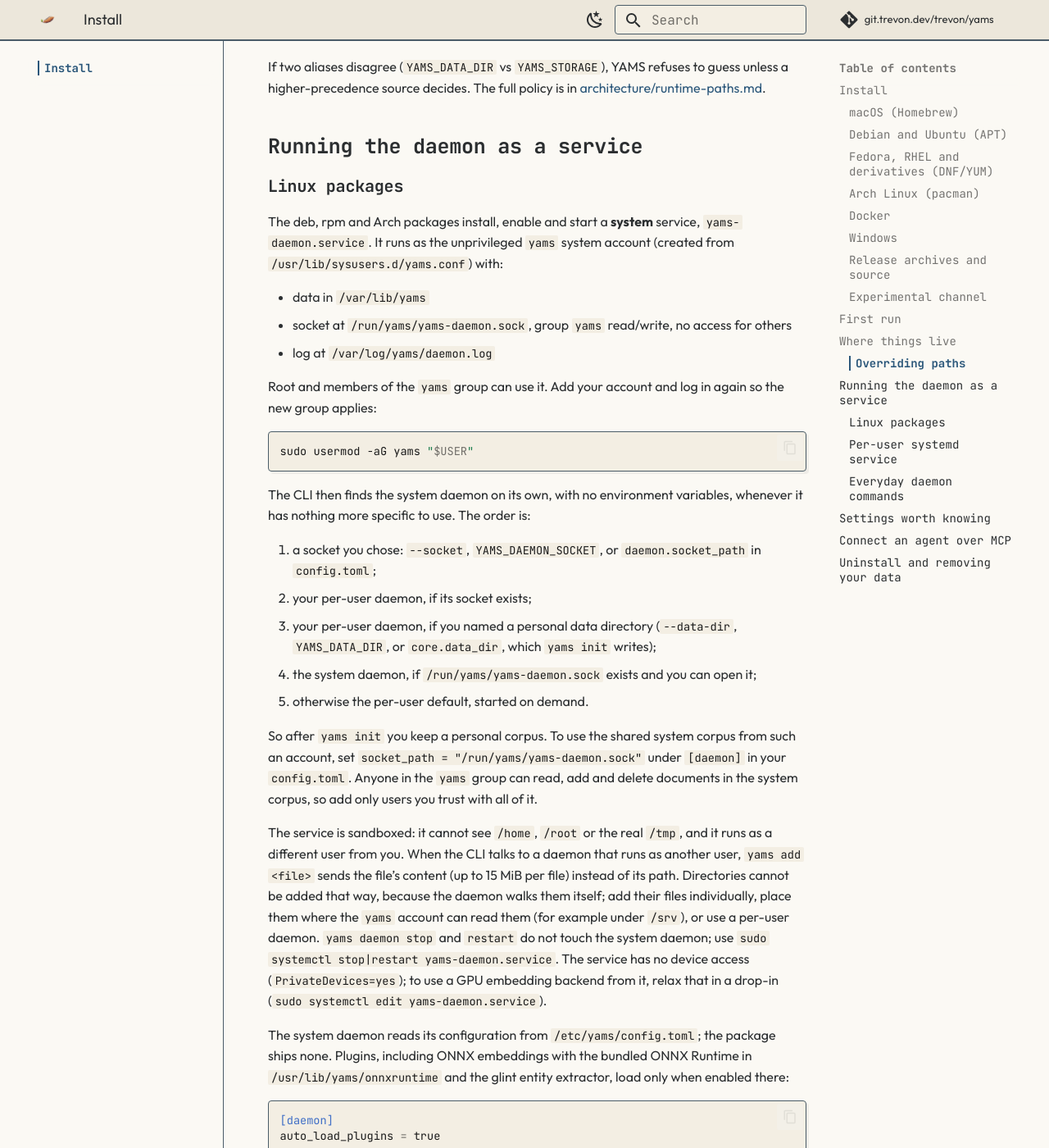
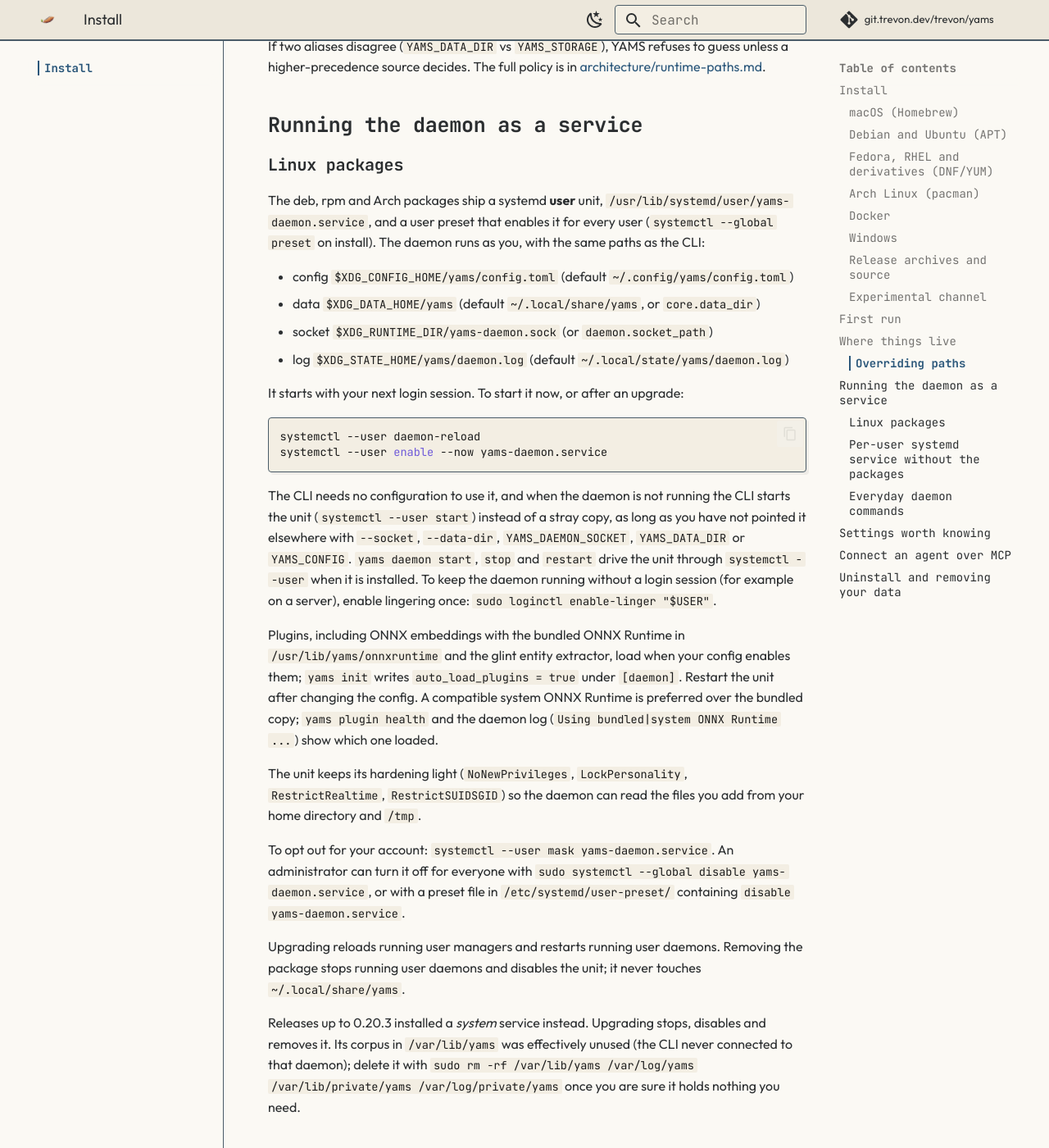
Before and after one commit to trvon/yams, an MkDocs documentation site: the page built from docs/install.md, in a window 1280 px wide and 1400 px high, scrolled down 4143 px. Shown: the whole window at 82% size. Built offline with MkDocs 1.6.1 and Material for MkDocs 9.7.7, drawn with Linux system fonts in a browser that asks for light colours; some of the changed text lies outside the part shown.

Commit message:
feat(packaging): ship the daemon as a systemd user unit
The service is now user-bound: each user runs their own daemon with
their own config ($XDG_CONFIG_HOME/yams/config.toml), corpus
($XDG_DATA_HOME/yams) and socket ($XDG_RUNTIME_DIR/yams-daemon.sock),
which is exactly what the CLI already resolves. The system service, its
yams account/group, the group socket and the /etc/yams/config.toml
configuration go away.

- Unit: /usr/lib/systemd/user/yams-daemon.service runs
  `yams-daemon --foreground` with default path resolution,
  Restart=on-failure, WantedBy=default.target, and light hardening
  (NoNewPrivileges, LockPersonality, RestrictRealtime, RestrictSUIDSGID,
  native syscalls only). No ProtectHome/PrivateTmp: the daemon reads the
  files its user adds.
- Enablement: /usr/lib/systemd/user-preset/80-yams.preset plus
  `systemctl --global preset` on first install (and on upgrade from a
  release with the system unit), so the unit starts with every user's
  next session; administrators override with a user preset or
  `systemctl --global disable`, and later upgrades keep that choice.
  Package scripts never start per-user instances: they reload running
  user managers, try-restart running user daemons on upgrade and stop
  them on removal (`systemctl --user` via runuser per /run/user/<uid>),
  then `systemctl --global disable` on removal.
- Migration from 0.20.x and the system-service design: deb preinst, rpm
  %pre and Arch pre_upgrade stop and disable the old system unit while
  its file is still installed (deb also purges deb-systemd-helper
  state). /var/lib/yams, the old system corpus that the CLI never
  reached, is left alone and documented; user corpora are never
  touched.
- The sysusers entry, account creation and the deb's passwd and
  init-system-helpers dependencies are dropped; the deb purge no longer
  deletes /var/lib/yams.
- Install paths move to lib/systemd/user and lib/systemd/user-preset in
  meson, the Arch stage/PKGBUILD and the install-surface policy.
- docs/install.md: the user service, enabling it now
  (`systemctl --user enable --now`), lingering, plugins via the user's
  config, opting out, upgrade and removal behaviour, and the 0.20.3
  leftover.

Signed-off-by: trvon <me@trevon.dev>

````diff
--- a/docs/install.md
+++ b/docs/install.md
@@ -151,9 +151,7 @@ Highest precedence first:
   `YAMS_DATA_DIR` (or the older `YAMS_STORAGE`), then the default. A data
   directory set in `config.toml` wins over the environment variables.
 - **Daemon socket:** `--socket`, then `YAMS_DAEMON_SOCKET`, then
-  `daemon.socket_path` in `config.toml`, then the default. Clients (not the
-  daemon) may use the packaged system daemon's socket instead of the default;
-  see [Linux packages](#linux-packages).
+  `daemon.socket_path` in `config.toml`, then the default.
 - **PID file:** `--pid-file`, then `daemon.pid_file`, then the default.
 
 If two aliases disagree (`YAMS_DATA_DIR` vs `YAMS_STORAGE`), YAMS refuses to
@@ -164,92 +162,70 @@ guess unless a higher-precedence source decides. The full policy is in
 
 ### Linux packages
 
-The deb, rpm and Arch packages install, enable and start a **system** service,
-`yams-daemon.service`. It runs as the unprivileged `yams` system account
-(created from `/usr/lib/sysusers.d/yams.conf`) with:
+The deb, rpm and Arch packages ship a systemd **user** unit,
+`/usr/lib/systemd/user/yams-daemon.service`, and a user preset that enables it
+for every user (`systemctl --global preset` on install). The daemon runs as you,
+with the same paths as the CLI:
 
-- data in `/var/lib/yams`
-- socket at `/run/yams/yams-daemon.sock`, group `yams` read/write, no access for others
-- log at `/var/log/yams/daemon.log`
+- config `$XDG_CONFIG_HOME/yams/config.toml` (default `~/.config/yams/config.toml`)
+- data `$XDG_DATA_HOME/yams` (default `~/.local/share/yams`, or `core.data_dir`)
+- socket `$XDG_RUNTIME_DIR/yams-daemon.sock` (or `daemon.socket_path`)
+- log `$XDG_STATE_HOME/yams/daemon.log` (default `~/.local/state/yams/daemon.log`)
 
-Root and members of the `yams` group can use it. Add your account and log in
-again so the new group applies:
+It starts with your next login session. To start it now, or after an upgrade:
 
 ```bash
-sudo usermod -aG yams "$USER"
+systemctl --user daemon-reload
+systemctl --user enable --now yams-daemon.service
 ```
 
-The CLI then finds the system daemon on its own, with no environment
-variables, whenever it has nothing more specific to use. The order is:
+The CLI needs no configuration to use it, and when the daemon is not running
+the CLI starts the unit (`systemctl --user start`) instead of a stray copy,
+as long as you have not pointed it elsewhere with `--socket`, `--data-dir`,
+`YAMS_DAEMON_SOCKET`, `YAMS_DATA_DIR` or `YAMS_CONFIG`. `yams daemon start`,
+`stop` and `restart` drive the unit through `systemctl --user` when it is
+installed. To keep the daemon running without a login session (for example on
+a server), enable lingering once: `sudo loginctl enable-linger "$USER"`.
 
-1. a socket you chose: `--socket`, `YAMS_DAEMON_SOCKET`, or
-   `daemon.socket_path` in `config.toml`;
-2. your per-user daemon, if its socket exists;
-3. your per-user daemon, if you named a personal data directory
-   (`--data-dir`, `YAMS_DATA_DIR`, or `core.data_dir`, which `yams init`
-   writes);
-4. the system daemon, if `/run/yams/yams-daemon.sock` exists and you can open
-   it;
-5. otherwise the per-user default, started on demand.
+Plugins, including ONNX embeddings with the bundled ONNX Runtime in
+`/usr/lib/yams/onnxruntime` and the glint entity extractor, load when your
+config enables them; `yams init` writes `auto_load_plugins = true` under
+`[daemon]`. Restart the unit after changing the config. A compatible system
+ONNX Runtime is preferred over the bundled copy; `yams plugin health` and the
+daemon log (`Using bundled|system ONNX Runtime ...`) show which one loaded.
 
-So after `yams init` you keep a personal corpus. To use the shared system
-corpus from such an account, set `socket_path = "/run/yams/yams-daemon.sock"`
-under `[daemon]` in your `config.toml`. Anyone in the `yams` group can read,
-add and delete documents in the system corpus, so add only users you trust
-with all of it.
+The unit keeps its hardening light (`NoNewPrivileges`, `LockPersonality`,
+`RestrictRealtime`, `RestrictSUIDSGID`) so the daemon can read the files you
+add from your home directory and `/tmp`.
 
-The service is sandboxed: it cannot see `/home`, `/root` or the real `/tmp`,
-and it runs as a different user from you. When the CLI talks to a daemon that
-runs as another user, `yams add <file>` sends the file's content (up to 15 MiB
-per file) instead of its path. Directories cannot be added that way, because
-the daemon walks them itself; add their files individually, place them where
-the `yams` account can read them (for example under `/srv`), or use a per-user
-daemon. `yams daemon stop` and `restart` do not touch the system daemon; use
-`sudo systemctl stop|restart yams-daemon.service`. The service has no device
-access (`PrivateDevices=yes`); to use a GPU embedding backend from it, relax
-that in a drop-in (`sudo systemctl edit yams-daemon.service`).
+To opt out for your account: `systemctl --user mask yams-daemon.service`. An
+administrator can turn it off for everyone with
+`sudo systemctl --global disable yams-daemon.service`, or with a preset file
+in `/etc/systemd/user-preset/` containing `disable yams-daemon.service`.
 
-The system daemon reads its configuration from `/etc/yams/config.toml`; the
-package ships none. Plugins, including ONNX embeddings with the bundled ONNX
-Runtime in `/usr/lib/yams/onnxruntime` and the glint entity extractor, load
-only when enabled there:
+Upgrading reloads running user managers and restarts running user daemons.
+Removing the package stops running user daemons and disables the unit; it
+never touches `~/.local/share/yams`.
 
-```toml
-[daemon]
-auto_load_plugins = true
-```
+Releases up to 0.20.3 installed a *system* service instead. Upgrading stops,
+disables and removes it. Its corpus in `/var/lib/yams` was effectively unused
+(the CLI never connected to that daemon); delete it with
+`sudo rm -rf /var/lib/yams /var/log/yams /var/lib/private/yams /var/log/private/yams`
+once you are sure it holds nothing you need.
 
-Then `sudo systemctl restart yams-daemon.service`. A compatible system ONNX
-Runtime, if installed, is preferred over the bundled copy; `yams plugin health`
-and the daemon log (`Using bundled|system ONNX Runtime ...`) show which one
-was loaded.
-
-If you prefer your own per-user daemon and data directory, turn the system
-service off:
-
-```bash
-sudo systemctl disable --now yams-daemon.service
-```
-
-Removing the package stops and disables the service. `apt purge yams` also
-deletes `/var/lib/yams` and `/var/log/yams`; `dnf remove` and `pacman -R`
-keep them. The `yams` account stays in every case.
-
-Upgrading from 0.20.x, which ran the service as a dynamic user, keeps the
-corpus: systemd moves `/var/lib/private/yams` back to `/var/lib/yams` and
-hands it to the `yams` account on the first start.
-
-### Per-user systemd service
+### Per-user systemd service without the packages
 
 ```bash
 yams daemon install --user      # writes ~/.config/systemd/user/yams-daemon.service
 yams daemon uninstall --user
 ```
 
-`yams daemon install` accepts `--socket`, `--data-dir`, `--config` and
-`--daemon-binary`. Run as root without `--user`, it writes
-`/etc/systemd/system/yams-daemon.service`, which takes precedence over the
-packaged unit of the same name.
+When the packaged unit is installed, `yams daemon install --user` with no
+options just enables it (`systemctl --user enable --now`). With `--socket`,
+`--data-dir`, `--config` or `--daemon-binary` it writes
+`~/.config/systemd/user/yams-daemon.service`, which overrides the packaged
+unit until `yams daemon uninstall --user` removes it. Run as root without
+`--user`, it writes a system unit in `/etc/systemd/system`.
 
 ### Everyday daemon commands
 
@@ -296,12 +272,11 @@ yams serve
 ```
 
 `yams serve` speaks MCP over stdio and talks to the local daemon; pass
-`--daemon-socket` (or set `YAMS_DAEMON_SOCKET`) to use a specific daemon, such
-as the packaged system service.
+`--daemon-socket` (or set `YAMS_DAEMON_SOCKET`) to use a specific daemon.
 
 ## Uninstall and removing your data
 
 Removing the package leaves your corpus in place. To delete it, remove the data,
 state and config directories listed above (for example
-`~/.local/share/yams`, `~/.local/state/yams` and `~/.config/yams`). For the
-packaged system service, the data is in `/var/lib/yams`.
+`~/.local/share/yams`, `~/.local/state/yams` and `~/.config/yams`). Releases up
+to 0.20.3 also left an unused system corpus in `/var/lib/yams`.
````
Also changed, not shown: 9 other files.
